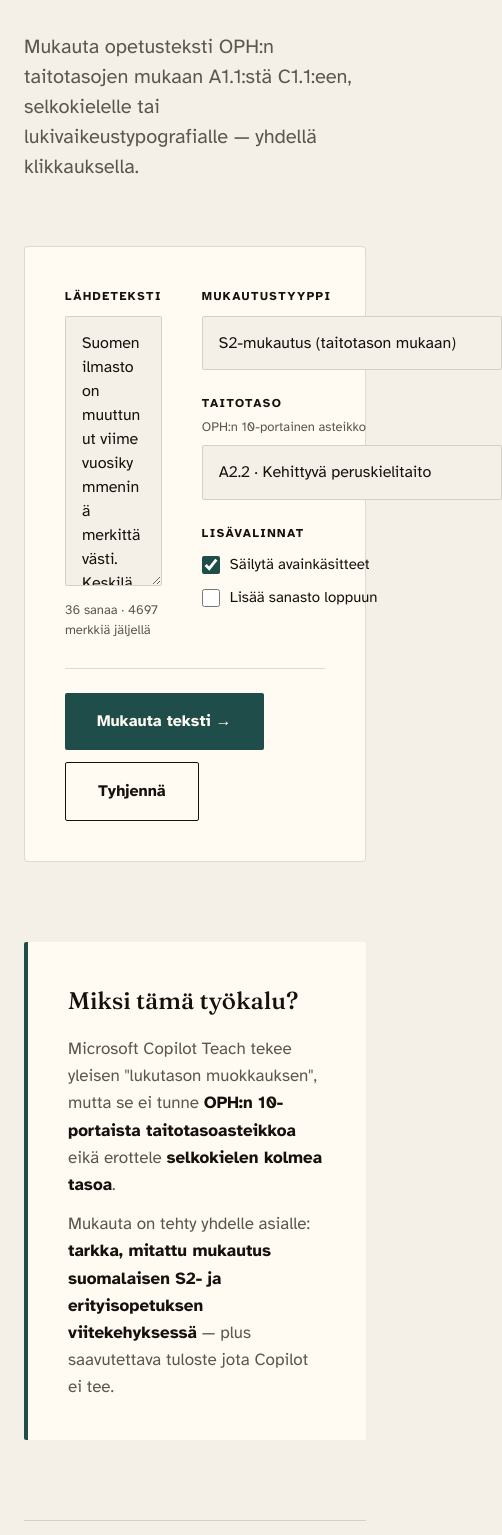
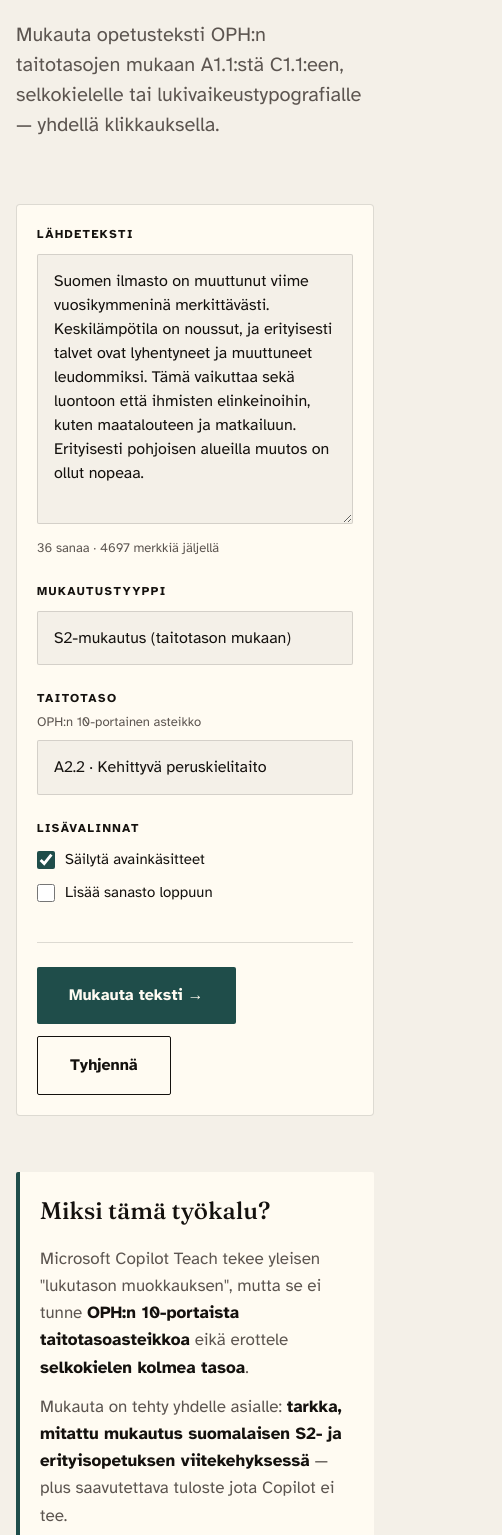
Before and after one commit to mikko-lab/mukauta-, a Next.js app: page / in a window 390 px wide. Shown: the part 462-1997 px from the top of the page, 502 px wide, since content can reach past the window. Built offline with nearby package versions, Linux system fonts and the light colour scheme.

Commit message:
Responsive layout: mobile/tablet breakpoints, overflow fix

```diff
--- a/src/app/globals.css
+++ b/src/app/globals.css
@@ -15,6 +15,8 @@
 }
 
 * { box-sizing: border-box; }
+
+html, body { overflow-x: hidden; }
 
 body {
   background: var(--paper);
@@ -46,3 +48,58 @@ body {
   color: #000;
   font-weight: 700;
 }
+
+.tool-grid {
+  display: grid;
+  grid-template-columns: 1fr 300px;
+  gap: 40px;
+}
+.tool-grid > * { min-width: 0; }
+@media (max-width: 850px) {
+  .tool-grid { grid-template-columns: 1fr; gap: 24px; }
+}
+
+.compare-grid {
+  display: grid;
+  grid-template-columns: 1fr 1fr;
+  border: 1px solid var(--border);
+  border-radius: 4px;
+  overflow: hidden;
+}
+.compare-grid > * { min-width: 0; word-break: break-word; overflow-wrap: break-word; }
+@media (max-width: 700px) {
+  .compare-grid { grid-template-columns: 1fr; }
+  .compare-grid .col-original { border-right: none; border-bottom: 1px solid var(--border); }
+  .compare-grid .col-adapted { border-left: none; border-top: 4px solid var(--accent); }
+}
+
+.wrap {
+  max-width: 1120px;
+  margin: 0 auto;
+  padding: 32px 24px 80px;
+}
+@media (max-width: 600px) {
+  .wrap { padding: 20px 16px 60px; }
+}
+
+.tool-card {
+  background: var(--paper-soft);
+  border: 1px solid var(--border);
+  border-radius: 4px;
+  padding: 40px;
+  margin-bottom: 56px;
+}
+@media (max-width: 600px) {
+  .tool-card { padding: 20px; }
+}
+
+.why-card {
+  margin-top: 80px;
+  padding: 40px;
+  background: var(--paper-soft);
+  border-left: 4px solid var(--accent);
+  border-radius: 2px;
+}
+@media (max-width: 600px) {
+  .why-card { padding: 20px; margin-top: 48px; }
+}
--- a/src/app/page.tsx
+++ b/src/app/page.tsx
@@ -176,7 +176,7 @@ export default function Home() {
         <strong>Konsepti</strong> · Tämä on varhainen versio palautteen keräämistä varten.
       </div>
 
-      <div style={{ maxWidth: 1120, margin: "0 auto", padding: "32px 24px 80px" }}>
+      <div className="wrap">
         <header
           style={{
             display: "flex",
@@ -262,16 +262,7 @@ export default function Home() {
           </section>
 
           {/* Tool card */}
-          <section
-            aria-labelledby="tool-heading"
-            style={{
-              background: "var(--paper-soft)",
-              border: "1px solid var(--border)",
-              borderRadius: 4,
-              padding: 40,
-              marginBottom: 56,
-            }}
-          >
+          <section aria-labelledby="tool-heading" className="tool-card">
             <h2
               id="tool-heading"
               style={{ position: "absolute", width: 1, height: 1, overflow: "hidden", clip: "rect(0,0,0,0)" }}
@@ -279,13 +270,7 @@ export default function Home() {
               Mukautustyökalu
             </h2>
 
-            <div
-              style={{
-                display: "grid",
-                gridTemplateColumns: "1fr 300px",
-                gap: 40,
-              }}
-            >
+            <div className="tool-grid">
               {/* Left: textarea */}
               <div>
                 <label
@@ -553,22 +538,14 @@ export default function Home() {
                 </span>
               </div>
 
-              <div
-                style={{
-                  display: "grid",
-                  gridTemplateColumns: "1fr 1fr",
-                  border: "1px solid var(--border)",
-                  borderRadius: 4,
-                  overflow: "hidden",
-                }}
-              >
-                <div style={{ padding: 28, background: "var(--paper)", borderRight: "1px solid var(--border)" }}>
+              <div className="compare-grid">
+                <div className="col-original" style={{ padding: 28, background: "var(--paper)", borderRight: "1px solid var(--border)" }}>
                   <div style={{ fontSize: 11, textTransform: "uppercase", letterSpacing: "0.14em", color: "var(--ink)", marginBottom: 18, fontWeight: 700 }}>
                     Alkuperäinen
                   </div>
                   <p style={{ fontSize: 16, lineHeight: 1.7, margin: 0 }}>{sourceText}</p>
                 </div>
-                <div style={{ padding: 28, background: "var(--highlight)", borderLeft: "4px solid var(--accent)" }}>
+                <div className="col-adapted" style={{ padding: 28, background: "var(--highlight)", borderLeft: "4px solid var(--accent)" }}>
                   <div style={{ fontSize: 11, textTransform: "uppercase", letterSpacing: "0.14em", color: "var(--ink)", marginBottom: 18, fontWeight: 700 }}>
                     Mukautettu · {type === "selko" ? "Selkokieli" : level}
                   </div>
@@ -677,16 +654,7 @@ export default function Home() {
           )}
 
           {/* Why this */}
-          <section
-            aria-labelledby="why-heading"
-            style={{
-              marginTop: 80,
-              padding: 40,
-              background: "var(--paper-soft)",
-              borderLeft: "4px solid var(--accent)",
-              borderRadius: 2,
-            }}
-          >
+          <section aria-labelledby="why-heading" className="why-card">
             <h2
               id="why-heading"
               style={{ fontFamily: "Fraunces, serif", fontSize: 24, fontWeight: 500, margin: "0 0 16px" }}
```
